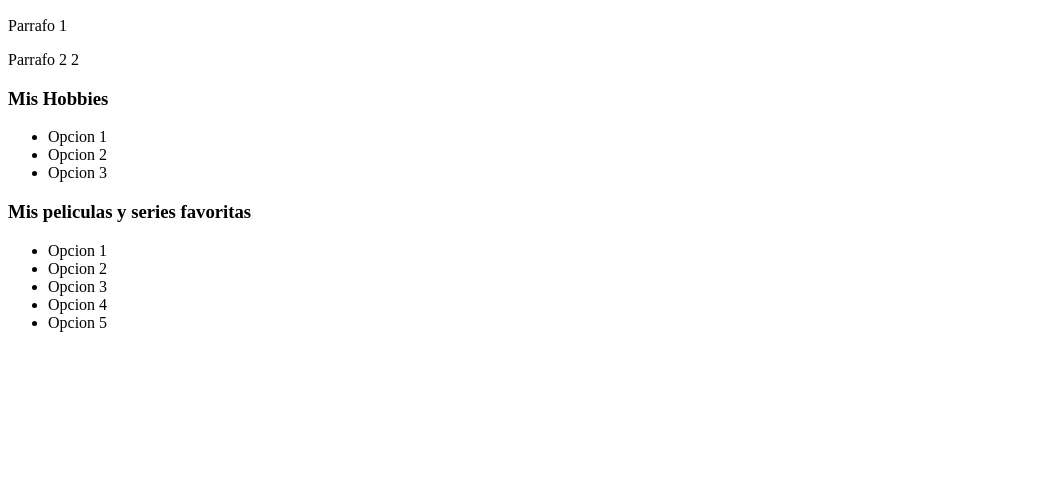
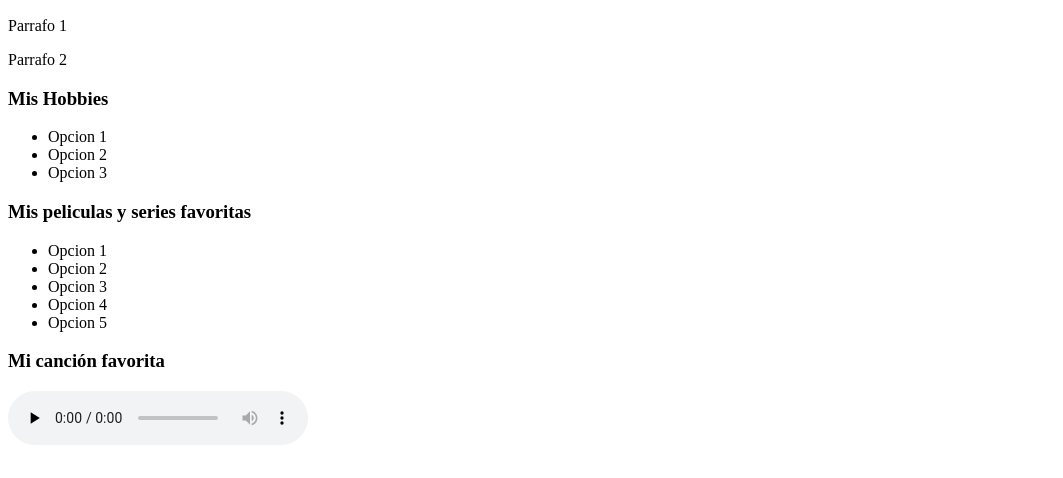
Before and after one commit to Valentina-03/Proyectos-Web, a plain HTML site: page index.html in a window 1280 px wide. Shown: the part 322-800 px from the top of the page, without its empty margins (0-1063 px from the left). Drawn offline with Linux system fonts and the light colour scheme.

Commit message:
Anexo de audio

```diff
--- a/index.html
+++ b/index.html
@@ -9,7 +9,7 @@
 	<h1 style="color:red";>PAULA VALENTINA RICO LINDARTE</h1>
 	<h2>Fecha de Nacimiento: 07/12/2003</h2>
 	<p>Parrafo 1</p>
-	<p>Parrafo 2 2</p>
+	<p>Parrafo 2</p>
 	<h3>Mis Hobbies</h3>
 	<ul>
 		<li>Opcion 1</li>
@@ -24,5 +24,8 @@
 		<li>Opcion 4</li>
 		<li>Opcion 5</li>
 	</ul>
+	<h3>Mi canción favorita</h3>
+	<audio src = "music/cancion.mp3" preload="none" controls></audio>
+	<audio src="audio.ogg" autoplay loop></audio>
 </body>
 </html>
```
Also changed, not shown: 1 other file.
